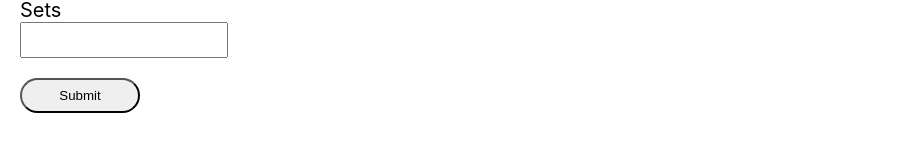
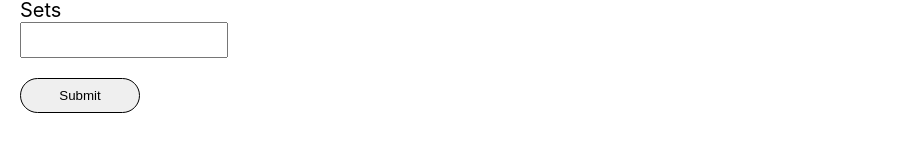
Before and after one commit to sunnypatel93/my-hiit-workout-timer, a React (Create React App) app: page /my-workout in a window 1280 px wide. Shown: the part 175-326 px from the top of the page, without its empty margins (0-900 px from the left). Built offline with nearby package versions, Linux system fonts and the light colour scheme.

Commit message:
Add a border

```diff
--- a/src/pages/MyWorkout/MyWorkout.js
+++ b/src/pages/MyWorkout/MyWorkout.js
@@ -3,6 +3,11 @@ import InputWithLabel from '../../components/InputWithLabel'
 import './MyWorkout.scss'
 
 export default class MyWorkout extends PureComponent {
+
+  onSubmit() {
+    console.log('heello')
+  }
+
   render(){
     return(
       <div>
@@ -17,7 +22,7 @@ export default class MyWorkout extends PureComponent {
               inputType='number'
             />
 
-            <button type='submit'> Submit </button>
+            <button type='submit' onClick={this.onSubmit}> Submit </button>
         </form>
 
       </div>
--- a/src/pages/MyWorkout/MyWorkout.scss
+++ b/src/pages/MyWorkout/MyWorkout.scss
@@ -12,4 +12,5 @@ button {
     width: 120px;
     height: 35px;
     border-radius: 20px;
+    border: 1px solid black;
 }
```
